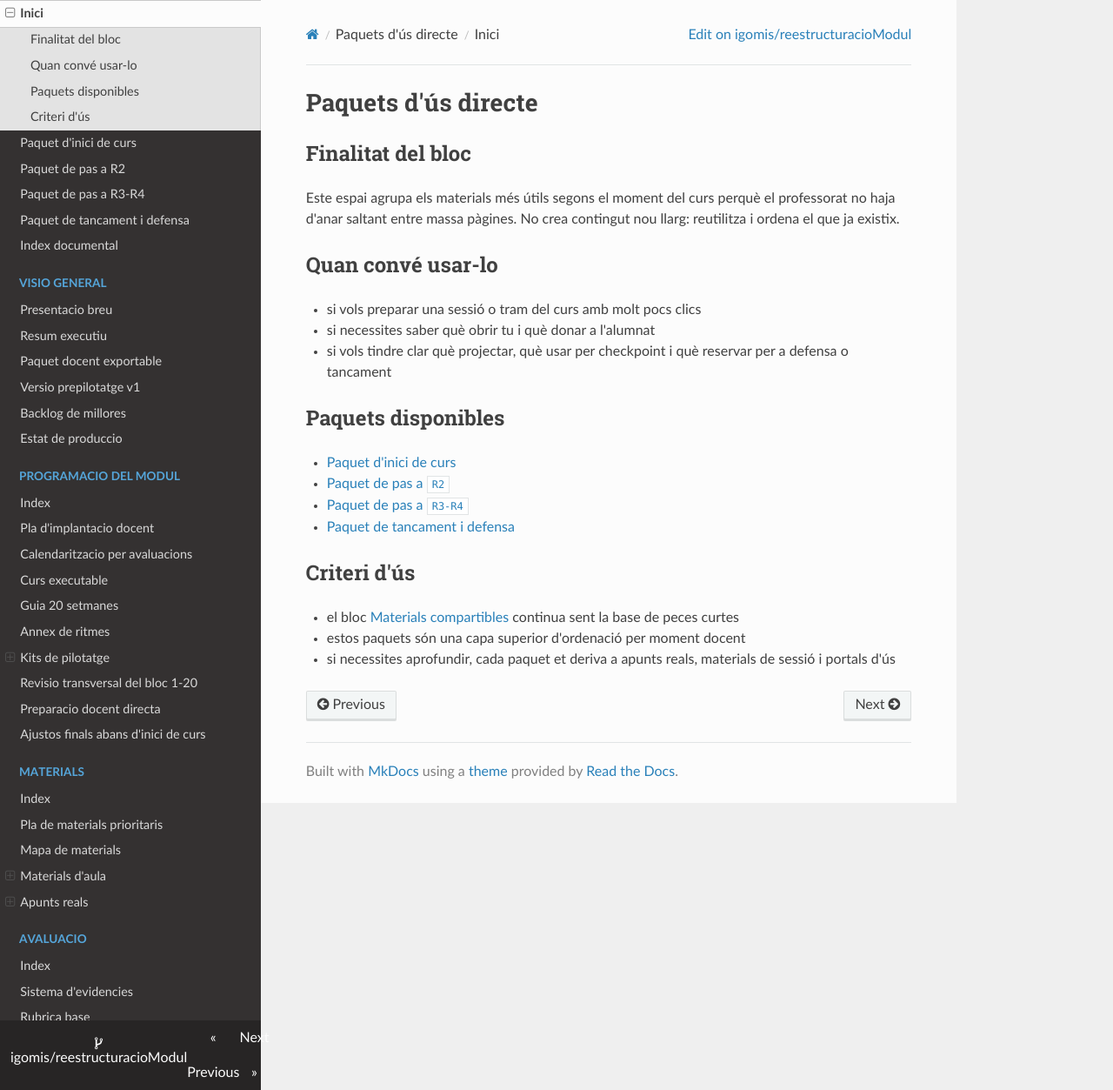
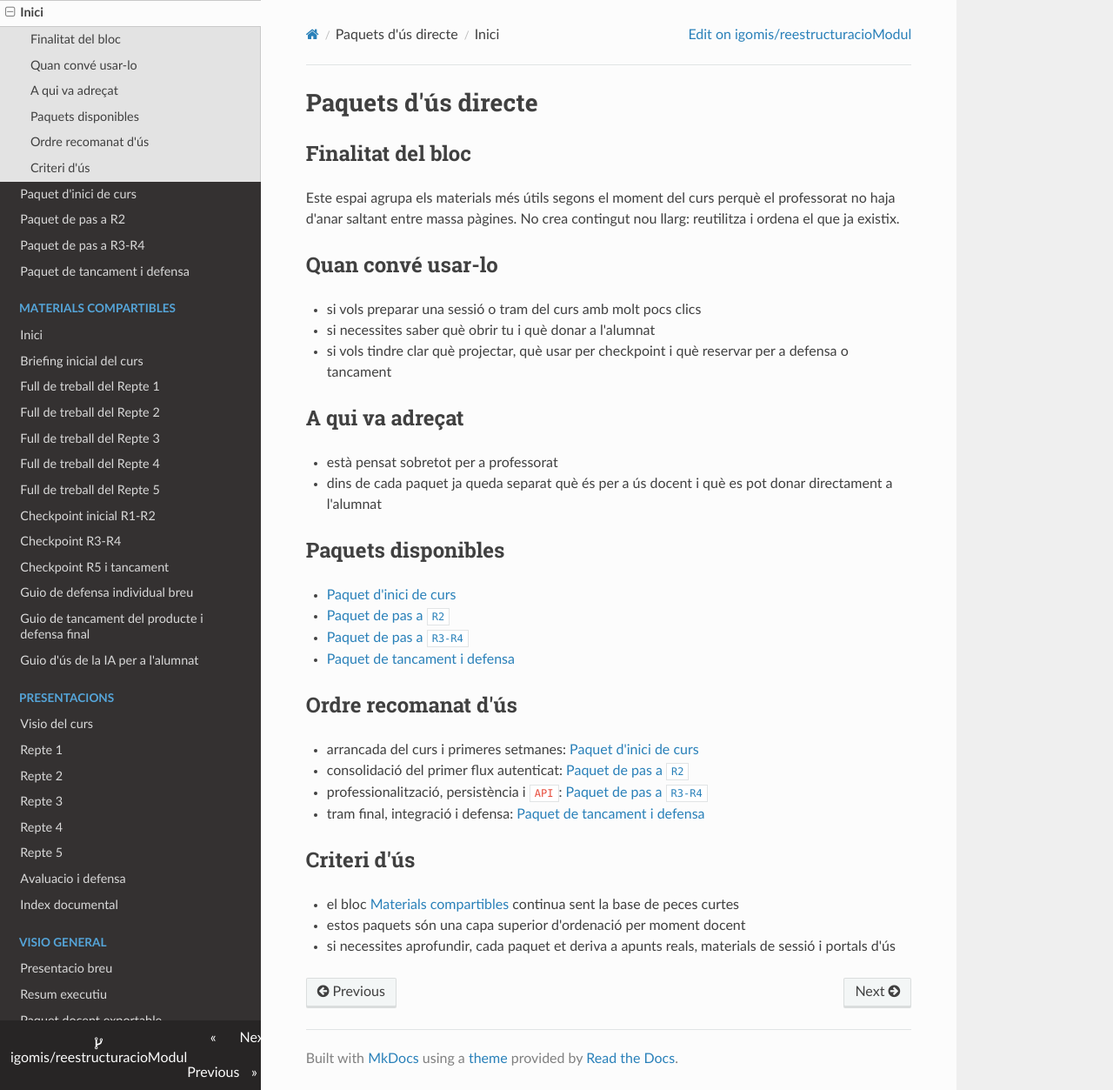
Before and after one commit to igomis/reestructuracioModul, an MkDocs documentation site: the page built from docs/09_paquets_ús_directe/index.md, in a window 1280 px wide and 1253 px high. Shown: the whole window at 87% size. Built offline with MkDocs 1.6.1, drawn with Linux system fonts in a browser that asks for light colours; nearby versions of some CDN libraries.

Commit message:
docs: completa la revisió final abans de l’inici de curs

```diff
--- a/docs/00_visio_general/issues_inicials.md
+++ b/docs/00_visio_general/issues_inicials.md
@@ -35,7 +35,8 @@ Este document ja no funciona com a llistat d'issues inicials de bootstrap. Ara r
 - `AL-02` consolidat: consulta tècnica per a alumnat
 - `MAT-01` consolidat: primers materials de classe compartibles
 - `MAT-02` consolidat: materials compartibles `R3-R5`
-- `MAT-03` en producció: paquets d'ús directe
+- `MAT-03` consolidat: paquets d'ús directe
+- `RF-01` consolidat: revisió final abans de l'inici de curs
 - `WEB-02` consolidat: navegació alumne/professor
 - `PRS-01` en producció: micro-presentacions docents
 - `PD-01` consolidat: guia sessió a sessió de `20` setmanes
@@ -76,7 +77,9 @@ Este document ja no funciona com a llistat d'issues inicials de bootstrap. Ara r
 - `AL-02` consolidat amb la capa de consulta tècnica per a alumnat integrada dins del portal web.
 - `MAT-01` consolidat amb la primera sèrie de materials de classe compartibles per a l'arrancada i els primers reptes.
 - `MAT-02` consolidat amb l'ampliació dels materials compartibles cap a `R3-R5`, checkpoints finals i tancament breu.
+- `MAT-03` consolidat amb els paquets d'ús directe agrupats per moment del curs.
 - `WEB-02` consolidat amb la separació web per perfils d'alumnat i professorat.
+- `RF-01` consolidat amb la passada final de coherència abans de l'inici de curs.
 
 ## Paquets en producció o consolidació final
 - `MG-05` continua obert perquè els materials del Repte 4 encara han de passar una ronda final de consolidació pública i revisió de coherència.
@@ -99,7 +102,8 @@ Este document ja no funciona com a llistat d'issues inicials de bootstrap. Ara r
 - `AL-02` consolidat: consulta tècnica per a alumnat a `docs/alumnat/consulta_tecnica/index.md`.
 - `MAT-01` consolidat: materials de classe compartibles inicials a `docs/08_materials_compartibles/index.md`.
 - `MAT-02` consolidat: materials compartibles `R3-R5`, checkpoints finals i tancament breu a `docs/08_materials_compartibles/index.md`.
-- `MAT-03` en producció: paquets d'ús directe a `docs/09_paquets_ús_directe/index.md`.
+- `MAT-03` consolidat: paquets d'ús directe a `docs/09_paquets_ús_directe/index.md`.
+- `RF-01` consolidat: revisió final abans de l'inici de curs sobre `README.md`, `mkdocs.yml`, `docs/09_paquets_ús_directe/index.md`, `docs/01_programacio_modul/ajustos_finals_abans_inici_curs.md` i `docs/00_visio_general/versio_prepilotatge_v1.md`.
 - `WEB-02` consolidat: navegació alumne/professor a `docs/professorat/index.md`, `docs/alumnat/index.md` i `mkdocs.yml`.
 - `PRS-01` en producció: micro-presentacions docents a `docs/07_presentacions/`.
 - `PD-01` consolidat: guia sessió a sessió de `20` setmanes a `docs/01_programacio_modul/guia_sessio_a_sessio_20_setmanes.md`.
@@ -177,14 +181,15 @@ Criteri comú dels itineraris:
 - la consulta tècnica d'alumnat queda ja consolidada com a segona capa de suport ràpid sobre el portal web
 - la primera sèrie de materials compartibles queda ja consolidada per a l'arrancada del curs i els primers checkpoints
 - l'ampliació dels materials compartibles cap als Reptes `3`, `4` i `5` queda ja consolidada com a capa curta completa per a tot el producte
-- el repositori obri ara una capa de paquets d'ús directe que agrupa, per moment del curs, què ha d'obrir el professorat i què es pot donar a l'alumnat
+- els paquets d'ús directe queden ja consolidats com a capa d'ordenació ràpida per moment del curs
 - la sèrie curta de micro-presentacions continua disponible com a suport docent breu dins de la mateixa web
-- el treball actual passa a revisió final de preparació per a inici de curs, no a reobrir la seqüència ni la nova arquitectura
+- la revisió final abans de l'inici de curs queda tancada amb ajustos menors de relat, navegació i coherència entre capes
+- el projecte queda llest per començar el curs sense necessitat de canvis substancials d'estructura
 - la lectura de treball compartit queda subordinada a un criteri estable d'acreditació individual: cada alumne ha de poder traçar, explicar, verificar i defensar la seua part
 - el reforç de densitat funcional dels reptes queda consolidat i passa a funcionar com a criteri estable de lectura del sistema
 
 ## Següent focus recomanat
-- següent focus: revisió final de preparació per a inici de curs
+- següent focus: arrencada real del curs i observació inicial d'incidències, ritmes i punts de suport
 - revisar si els accessos d'alumnat, professorat i les peces docents breus es lliguen bé dins de la mateixa web sense duplicació innecessària
 - mantindre alineació entre apunts, programació, avaluació, projecte base i decisions de millora
 - avançar en peces noves sense reobrir la `v1` estable ni la seqüència principal del curs
--- a/docs/01_programacio_modul/ajustos_finals_abans_inici_curs.md
+++ b/docs/01_programacio_modul/ajustos_finals_abans_inici_curs.md
@@ -17,6 +17,7 @@ El punt de partida ja és clar:
 - criteri d'acreditació individual en context de producte compartit o treball coordinat
 - checkpoint de pas de `R1` a `R2`, per evitar arrencar auth sobre una base falsa
 - accessibilitat real dels materials que s'han d'entregar de manera immediata a l'alumnat
+- coherència pràctica entre portals web, materials compartibles i paquets d'ús directe del primer tram
 
 ## Ajustos menors que sí convé fer abans de setembre
 - revisar enllaços, referències creuades i navegació entre documents clau del primer tram
@@ -36,6 +37,7 @@ El punt de partida ja és clar:
 - enunciat base del projecte i projecte base del curs
 - guies comunes de Git/GitHub, `README`, `ADR` o equivalent i ús verificable de la IA
 - materials de sessió de `R1` i paquet d'arrancada del primer tram
+- portals web d'alumnat i professorat, materials compartibles i paquets d'ús directe del tram inicial
 - mini briefings, checkpoints curts, plantilles de feedback ràpid i fulls de treball base
 - sistema d'evidències, rúbrica base i criteri de defensa individual
 - materials de referència docent per als primers modelatges curts
@@ -53,6 +55,7 @@ El punt de partida ja és clar:
 - revisió transversal del bloc `1-20` assumida com a marc estable
 - paquet d'arrancada de `R1` preparat i accessible
 - materials d'entrega immediata verificats
+- paquets d'ús directe del primer tram revisats i coherents amb els materials compartibles
 - demos curtes de referència triades i assajades
 - criteri d'itineraris i de dominis ja tancat
 - pauta de `README`, traçabilitat, proves i AI log fixada
--- a/docs/09_paquets_ús_directe/index.md
+++ b/docs/09_paquets_ús_directe/index.md
@@ -8,12 +8,22 @@ Este espai agrupa els materials més útils segons el moment del curs perquè el
 - si necessites saber què obrir tu i què donar a l'alumnat
 - si vols tindre clar què projectar, què usar per checkpoint i què reservar per a defensa o tancament
 
+## A qui va adreçat
+- està pensat sobretot per a professorat
+- dins de cada paquet ja queda separat què és per a ús docent i què es pot donar directament a l'alumnat
+
 ## Paquets disponibles
 - [Paquet d'inici de curs](paquet_inici_curs.md)
 - [Paquet de pas a `R2`](paquet_pas_a_r2.md)
 - [Paquet de pas a `R3-R4`](paquet_pas_a_r3_r4.md)
 - [Paquet de tancament i defensa](paquet_tancament_i_defensa.md)
 
+## Ordre recomanat d'ús
+- arrancada del curs i primeres setmanes: [Paquet d'inici de curs](paquet_inici_curs.md)
+- consolidació del primer flux autenticat: [Paquet de pas a `R2`](paquet_pas_a_r2.md)
+- professionalització, persistència i `API`: [Paquet de pas a `R3-R4`](paquet_pas_a_r3_r4.md)
+- tram final, integració i defensa: [Paquet de tancament i defensa](paquet_tancament_i_defensa.md)
+
 ## Criteri d'ús
 - el bloc [Materials compartibles](../08_materials_compartibles/index.md) continua sent la base de peces curtes
 - estos paquets són una capa superior d'ordenació per moment docent
--- a/mkdocs.yml
+++ b/mkdocs.yml
@@ -55,14 +55,12 @@ nav:
       - Com avaluar i fer seguiment: professorat/com_avaluar_i_fer_seguiment.md
       - Com gestionar ritmes i suport: professorat/com_gestionar_ritmes_i_suport.md
       - Com pilotar i ajustar: professorat/com_pilotar_i_ajustar.md
-  - Presentacions:
-      - Visio del curs: 07_presentacions/presentacio_00_visio_curs.md
-      - Repte 1: 07_presentacions/presentacio_01_repte_1.md
-      - Repte 2: 07_presentacions/presentacio_02_repte_2.md
-      - Repte 3: 07_presentacions/presentacio_03_repte_3.md
-      - Repte 4: 07_presentacions/presentacio_04_repte_4.md
-      - Repte 5: 07_presentacions/presentacio_05_repte_5.md
-      - Avaluacio i defensa: 07_presentacions/presentacio_06_avaluacio_i_defensa.md
+  - Paquets d'ús directe:
+      - Inici: 09_paquets_ús_directe/index.md
+      - Paquet d'inici de curs: 09_paquets_ús_directe/paquet_inici_curs.md
+      - Paquet de pas a R2: 09_paquets_ús_directe/paquet_pas_a_r2.md
+      - Paquet de pas a R3-R4: 09_paquets_ús_directe/paquet_pas_a_r3_r4.md
+      - Paquet de tancament i defensa: 09_paquets_ús_directe/paquet_tancament_i_defensa.md
   - Materials compartibles:
       - Inici: 08_materials_compartibles/index.md
       - Briefing inicial del curs: 08_materials_compartibles/briefing_inicial_curs.md
@@ -77,12 +75,14 @@ nav:
       - Guio de defensa individual breu: 08_materials_compartibles/guio_defensa_individual_breu.md
       - Guio de tancament del producte i defensa final: 08_materials_compartibles/guio_tancament_producte_i_defensa_final.md
       - Guio d'ús de la IA per a l'alumnat: 08_materials_compartibles/guio_ús_ia_per_a_lalumnat.md
-  - Paquets d'ús directe:
-      - Inici: 09_paquets_ús_directe/index.md
-      - Paquet d'inici de curs: 09_paquets_ús_directe/paquet_inici_curs.md
-      - Paquet de pas a R2: 09_paquets_ús_directe/paquet_pas_a_r2.md
-      - Paquet de pas a R3-R4: 09_paquets_ús_directe/paquet_pas_a_r3_r4.md
-      - Paquet de tancament i defensa: 09_paquets_ús_directe/paquet_tancament_i_defensa.md
+  - Presentacions:
+      - Visio del curs: 07_presentacions/presentacio_00_visio_curs.md
+      - Repte 1: 07_presentacions/presentacio_01_repte_1.md
+      - Repte 2: 07_presentacions/presentacio_02_repte_2.md
+      - Repte 3: 07_presentacions/presentacio_03_repte_3.md
+      - Repte 4: 07_presentacions/presentacio_04_repte_4.md
+      - Repte 5: 07_presentacions/presentacio_05_repte_5.md
+      - Avaluacio i defensa: 07_presentacions/presentacio_06_avaluacio_i_defensa.md
   - Index documental: 00_visio_general/index_documental.md
   - Visio general:
       - Presentacio breu: 00_visio_general/presentacio_model_dwes_reptes_ia.md
```
Also changed, not shown: README.md (+3 -2 lines), docs/00_visio_general/versio_prepilotatge_v1.md (+1 -0 lines).
